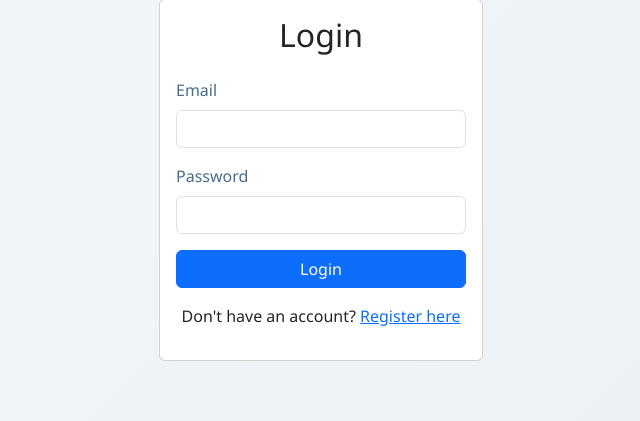
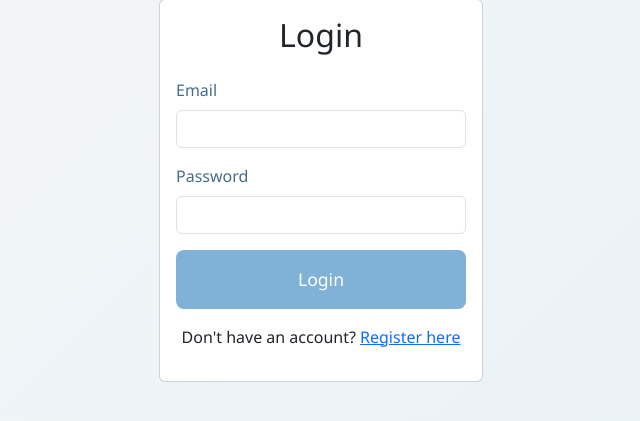
Before and after one commit to sheia/everydayecho, a Flask app: page /login in a window 1280 px wide. Shown: the part 209-630 px from the top of the page, without its empty margins (319-959 px from the left). Run offline with Flask 3, Linux system fonts and the light colour scheme; some libraries are stand-ins or nearby versions.

Commit message:
Agent query: Can you verify if all buttons (Save Story, Login, Register, etc.) now have the same color (#7fb2d6) and hover color (#6ca1c7)?

```diff
--- a/static/css/custom.css
+++ b/static/css/custom.css
@@ -105,8 +105,8 @@ textarea {
   resize: vertical;
 }
 
-button {
-  background: #7fb2d6;
+button, .btn-primary {
+  background: #7fb2d6 !important;
   color: white;
   border: none;
   padding: 1rem 2rem;
@@ -114,13 +114,22 @@ button {
   font-size: 1.1rem;
   cursor: pointer;
   transition: all 0.3s ease;
+}
+
+button:hover, .btn-primary:hover {
+  background: #6ca1c7 !important;
+  transform: translateY(-2px);
+  box-shadow: 0 4px 12px rgba(127, 178, 214, 0.2);
+}
+
+/* Reset width only for form buttons */
+form button {
   width: 100%;
 }
 
-button:hover {
-  background: #6ca1c7;
-  transform: translateY(-2px);
-  box-shadow: 0 4px 12px rgba(127, 178, 214, 0.2);
+/* Reset padding for close buttons */
+button.close-history {
+  padding: 0.5rem;
 }
 
 @keyframes fadeIn {
```
